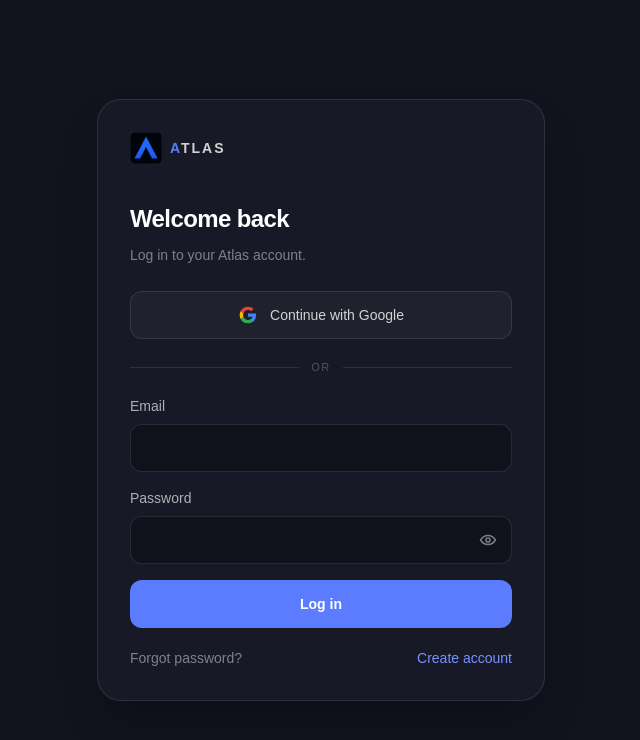
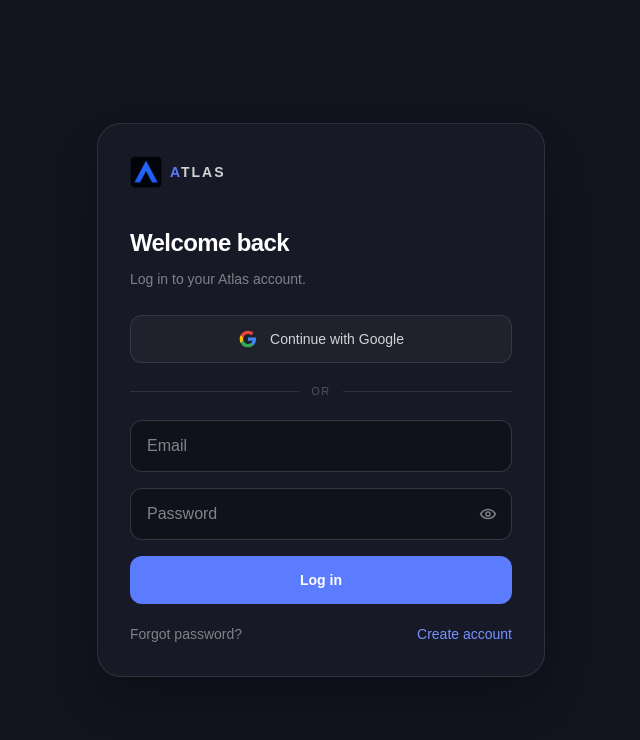
Before and after one commit to HB-16-Manoel/Atlas, a Next.js app: page /auth/login in a window 1280 px wide. Shown: the top 740 px of the page, without its empty margins (319-959 px from the left). Built offline with nearby package versions, Linux system fonts and the light colour scheme; no server answers.

Commit message:
Atlas 2.1.5: floating labels on login

```diff
--- a/app/components/AuthShell.tsx
+++ b/app/components/AuthShell.tsx
@@ -2,7 +2,7 @@
 
 import Image from "next/image";
 import Link from "next/link";
-import { useEffect, useMemo, useState, type FormEvent } from "react";
+import { useEffect, useId, useMemo, useState, type FormEvent } from "react";
 import { atlasAuthOrigin, atlasGoogleOAuthCallback } from "../lib/auth/urls";
 import { createClient } from "../lib/supabase/client";
 
@@ -40,6 +40,58 @@ function GoogleLogo() {
       <path fill="#FBBC05" d="M6.39 13.87A6 6 0 0 1 6.08 12c0-.65.11-1.28.31-1.87V7.52H3.04A10 10 0 0 0 2 12c0 1.61.39 3.14 1.04 4.48l3.35-2.61Z" />
       <path fill="#EA4335" d="M12 6c1.47 0 2.79.5 3.83 1.5l2.87-2.87A9.64 9.64 0 0 0 12 2a10 10 0 0 0-8.96 5.52l3.35 2.61C7.18 7.76 9.39 6 12 6Z" />
     </svg>
+  );
+}
+
+function FloatingLoginField({
+  label,
+  value,
+  onChange,
+  password = false,
+}: {
+  label: string;
+  value: string;
+  onChange: (value: string) => void;
+  password?: boolean;
+}) {
+  const id = useId();
+  const [visible, setVisible] = useState(false);
+
+  return (
+    <div className="relative">
+      <input
+        id={id}
+        required
+        minLength={password ? 8 : undefined}
+        type={password ? (visible ? "text" : "password") : "email"}
+        autoComplete={password ? "current-password" : "email"}
+        value={value}
+        onChange={(event) => onChange(event.target.value)}
+        placeholder=" "
+        className={`atlas-login-floating-input min-h-13 w-full rounded-xl border border-white/15 bg-[#10121B] px-4 text-white outline-none transition-colors focus:border-[#5B7CFF]/70 ${password ? "pr-14" : ""}`}
+      />
+      <label htmlFor={id} className="atlas-login-floating-label">{label}</label>
+      {password && (
+        <button
+          type="button"
+          onClick={() => setVisible((current) => !current)}
+          aria-label={visible ? "Hide password" : "Show password"}
+          aria-pressed={visible}
+          className="absolute inset-y-0 right-0 flex min-w-12 items-center justify-center rounded-r-xl px-3 text-white/45 hover:text-white/80 focus-visible:outline-2 focus-visible:outline-offset-[-3px] focus-visible:outline-[#5B7CFF]"
+        >
+          {visible ? (
+            <svg aria-hidden="true" viewBox="0 0 24 24" fill="none" className="h-5 w-5" stroke="currentColor" strokeWidth="1.8">
+              <path strokeLinecap="round" strokeLinejoin="round" d="m3 3 18 18M10.6 10.7a2 2 0 0 0 2.7 2.7M9.9 4.3A10.8 10.8 0 0 1 12 4c5.5 0 9 5.5 9 5.5a15 15 0 0 1-2.2 2.7M6.5 6.5C4.3 8 3 9.5 3 9.5S6.5 15 12 15c.8 0 1.6-.1 2.3-.3" />
+            </svg>
+          ) : (
+            <svg aria-hidden="true" viewBox="0 0 24 24" fill="none" className="h-5 w-5" stroke="currentColor" strokeWidth="1.8">
+              <path strokeLinecap="round" strokeLinejoin="round" d="M3 12s3.5-5.5 9-5.5 9 5.5 9 5.5-3.5 5.5-9 5.5S3 12 3 12Z" />
+              <circle cx="12" cy="12" r="2.5" />
+            </svg>
+          )}
+        </button>
+      )}
+    </div>
   );
 }
 
@@ -200,13 +252,17 @@ export default function AuthShell({ mode }: { mode: Mode }) {
         )}
 
         <form onSubmit={submit} className="space-y-4">
-          {mode !== "update" && (
+          {mode === "login" ? (
+            <FloatingLoginField label="Email" value={email} onChange={setEmail} />
+          ) : mode !== "update" && (
             <label className="block text-sm text-white/65">Email
               <input required type="email" autoComplete="email" value={email} onChange={(event) => setEmail(event.target.value)} className="mt-2 min-h-12 w-full rounded-xl border border-white/10 bg-[#10121B] px-4 text-white outline-none transition-colors placeholder:text-white/20 focus:border-[#5B7CFF]/60" />
             </label>
           )}
-          {needsPassword && (
-            <PasswordField label={mode === "update" ? "New password" : "Password"} value={password} onChange={setPassword} autoComplete={mode === "login" ? "current-password" : "new-password"} />
+          {mode === "login" ? (
+            <FloatingLoginField label="Password" value={password} onChange={setPassword} password />
+          ) : needsPassword && (
+            <PasswordField label={mode === "update" ? "New password" : "Password"} value={password} onChange={setPassword} autoComplete="new-password" />
           )}
           {mode === "sign-up" && (
             <PasswordField label="Confirm password" value={confirmPassword} onChange={setConfirmPassword} autoComplete="new-password" />
--- a/app/globals.css
+++ b/app/globals.css
@@ -32,6 +32,33 @@ body {
   background: var(--background);
   color: var(--foreground);
   font-family: Arial, Helvetica, sans-serif;
+}
+
+.atlas-login-floating-label {
+  position: absolute;
+  top: 50%;
+  left: 12px;
+  padding: 0 5px;
+  transform: translateY(-50%);
+  color: rgb(255 255 255 / 0.48);
+  pointer-events: none;
+  transition: top 160ms ease, color 160ms ease, font-size 160ms ease;
+}
+
+.atlas-login-floating-input:focus + .atlas-login-floating-label,
+.atlas-login-floating-input:not(:placeholder-shown) + .atlas-login-floating-label {
+  top: 0;
+  background: #171a26;
+  color: rgb(255 255 255 / 0.68);
+  font-size: 11px;
+}
+
+.atlas-login-floating-input:focus + .atlas-login-floating-label {
+  color: #91a5ff;
+}
+
+@media (prefers-reduced-motion: reduce) {
+  .atlas-login-floating-label { transition: none; }
 }
 
 .atlas-carry-switch {
--- a/package.json
+++ b/package.json
@@ -1,6 +1,6 @@
 {
   "name": "atlas",
-  "version": "2.1.4",
+  "version": "2.1.5",
   "private": true,
   "scripts": {
     "dev": "next dev",
```
Also changed, not shown: 1 other file (tests, documents, lock files or other folders).
